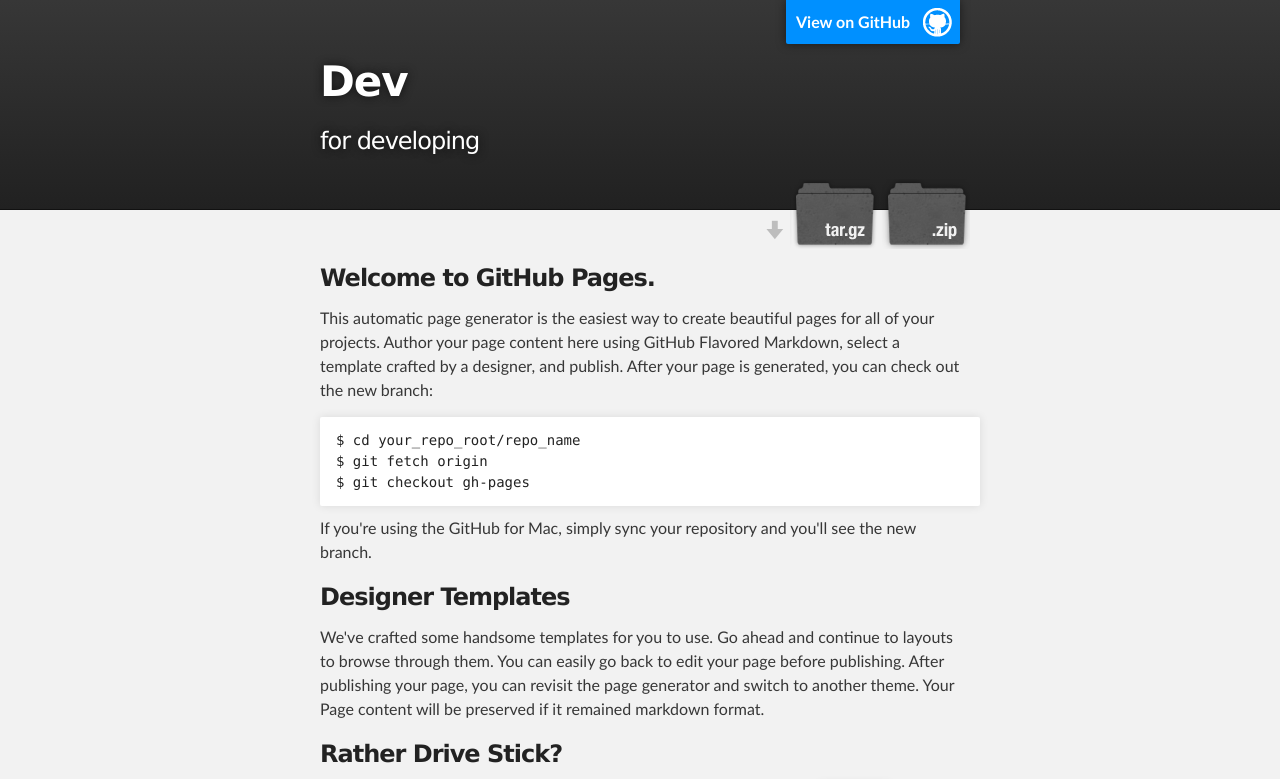
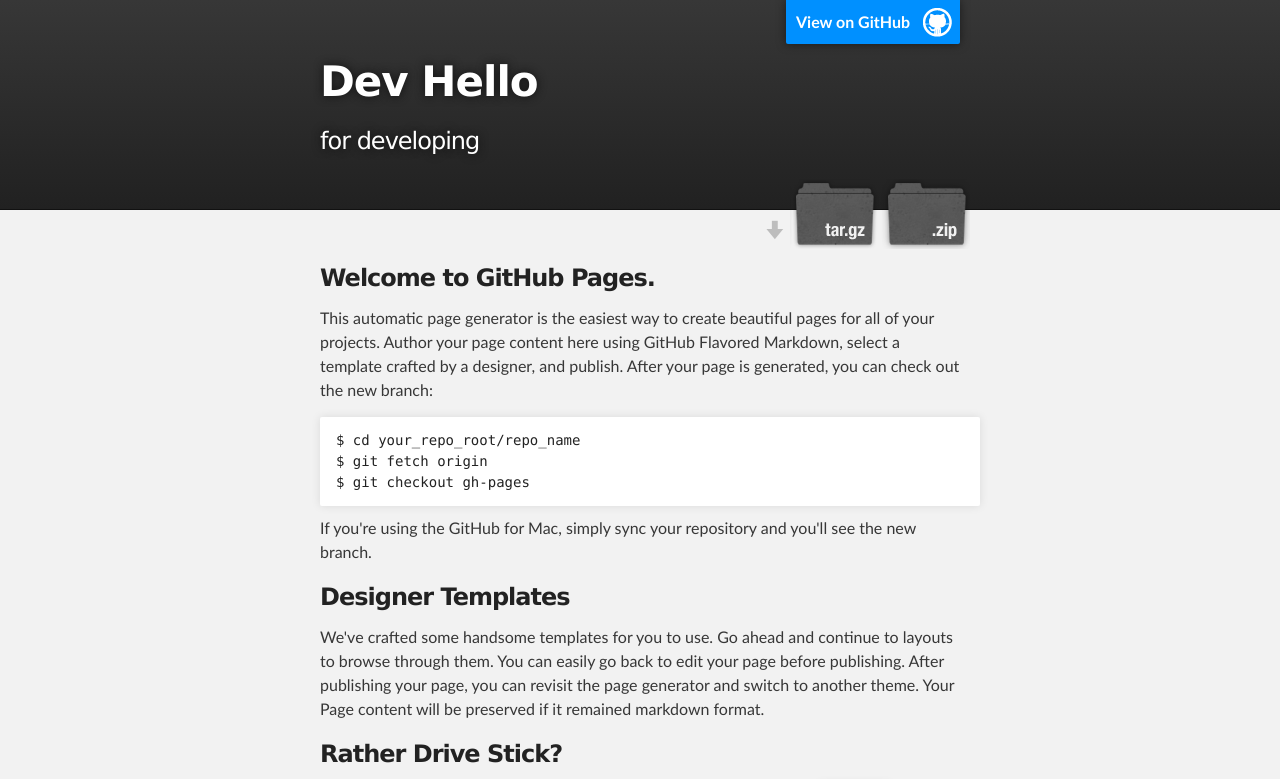
Before and after one commit to anmolagar/dev, a plain HTML site: page index.html in a window 1280 px wide. Shown: the top 779 px of the page. Drawn offline with Linux system fonts and the light colour scheme.

Commit message:
first commit, try

```diff
--- a/index.html
+++ b/index.html
@@ -18,7 +18,7 @@
         <header class="inner">
           <a id="forkme_banner" href="https://github.com/indiasgiftcollection/dev">View on GitHub</a>
 
-          <h1 id="project_title">Dev</h1>
+          <h1 id="project_title">Dev Hello</h1>
           <h2 id="project_tagline">for developing</h2>
 
             <section id="downloads">
```
